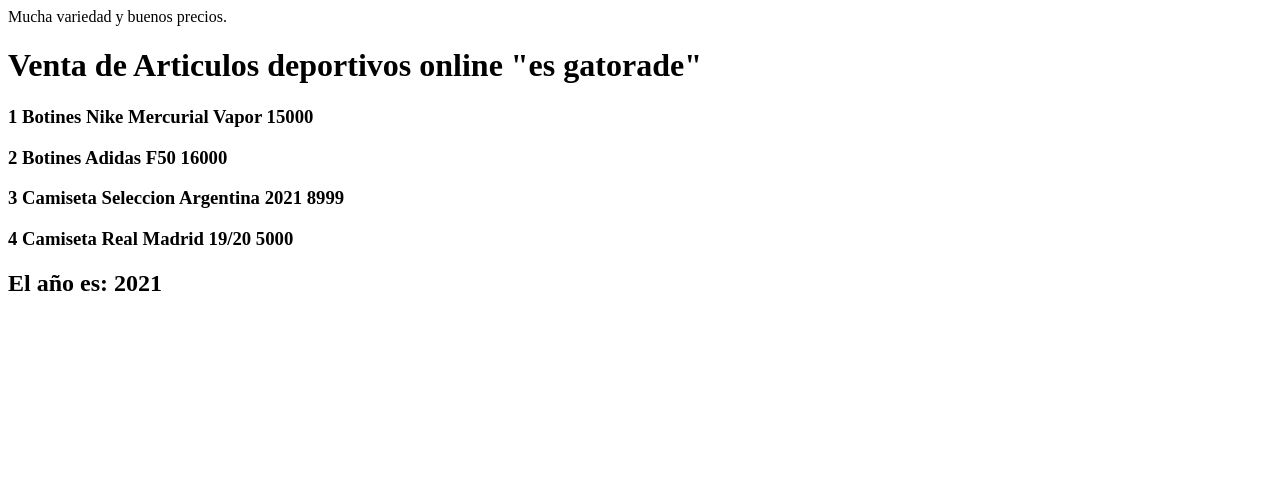
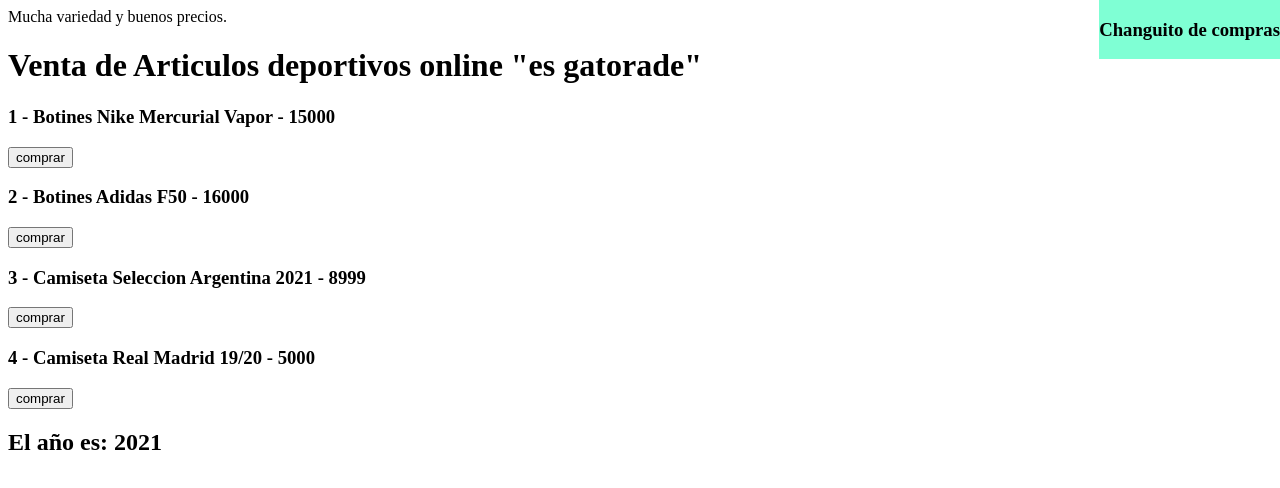
Before and after one commit to tomymiranda/ventaDeProductosDeportivosBasico, a React (Create React App) app: page / in a window 1280 px wide. Shown: the top 488 px of the page. Built offline with nearby package versions, Linux system fonts and the light colour scheme.

Commit message:
se agrega carrito

```diff
--- a/public/index.html
+++ b/public/index.html
@@ -9,7 +9,7 @@
       name="description"
       content="Web site created using create-react-app"
     />
-    <link rel="apple-touch-icon" href="%PUBLIC_URL%/logo192.png" />
+
 
     <link rel="manifest" href="%PUBLIC_URL%/manifest.json" />
 
--- a/src/App.js
+++ b/src/App.js
@@ -1,4 +1,5 @@
 import { useState } from "react";
+import Changuito from "./components/Changuito";
 import Footer from "./components/Footer";
 import Header from "./components/Header";
 import Producto from "./components/Producto";
@@ -13,6 +14,9 @@
     {id:4, articulo:"Camiseta Real Madrid 19/20",precio:5000}
     ]);
 
+  const [changuito,agregarProducto] = useState([])
+
+
   return (
     <div >
       <Header />
@@ -21,12 +25,20 @@
       {productos.map( producto =>(
 
         <Producto
+          key = {producto.id}
           producto = {producto}
+          productos = {productos}
+          changuito = {changuito}
+          agregarProducto = {agregarProducto}
         />
 
 
       )
       )}
+
+      <Changuito
+        changuito = {changuito}
+      />
       <Footer
         anio = {2021}
       />
--- /dev/null
+++ b/src/components/Changuito.css
@@ -0,0 +1,7 @@
+.changuito{
+    position: fixed;
+    right: 0;
+    width: 400;
+    top: 0;
+    background-color: aquamarine;
+}
--- /dev/null
+++ b/src/components/Changuito.jsx
@@ -0,0 +1,30 @@
+import React from 'react';
+import { Fragment } from 'react';
+import "./Changuito.css";
+import Producto from './Producto';
+
+const Changuito = ({changuito}) =>{
+    return (
+
+        <Fragment>
+            <div className = "changuito">
+                <h3>Changuito de compras</h3>
+                {
+
+                    changuito.map(
+                        producto => (
+                            <Producto
+                                key = {producto.id}
+                                producto = {producto}
+                            />
+                        )
+
+                    )
+
+                }
+            </div>
+        </Fragment>
+    )
+}
+
+export default Changuito;
--- a/src/components/Producto.jsx
+++ b/src/components/Producto.jsx
@@ -1,9 +1,47 @@
 import React from 'react';
+import { Fragment } from 'react';
 
-const Producto = ({producto}) => {
-    return (
+const Producto = ({producto,productos,changuito,agregarProducto}) => {
 
-        <h3>{producto.id} {producto.articulo} {producto.precio}</h3>
+  const {id,articulo,precio} = producto;
+  //funcion que agrega productos al carrito
+  const seleccionarProducto = (id) =>{
+      const producto = productos.filter(
+        producto => producto.id === id
+        )[0];
+        agregarProducto([...changuito,producto]);
+      //console.log(producto);
+        console.log(changuito);
+    }
+
+
+
+  return (
+        <Fragment>
+          <div>
+            <h3>{id} - {articulo} - {precio}</h3>
+            {
+
+              productos
+              ?
+                          <button
+                            type = "button"
+                            onClick = { () => seleccionarProducto(id)}
+                          >
+                          comprar</button>
+              :
+                          <button
+                          type = "button"
+                          >
+                          eliminar</button>
+
+
+            }
+
+
+          </div>
+        </Fragment>
+
 
       );
 }
```
Also changed, not shown: public/manifest.json.
